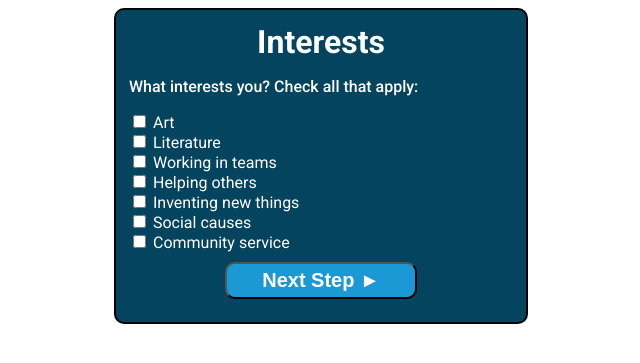
After one commit to michaelpri10/collegecalculator, a Flask app: page /cse30246/collegecalculator/search_majors in a window 1280 px wide. The commit adds this page. Shown: the top 363 px of the page, without its empty margins (319-959 px from the left). Run offline with Flask 2, Linux system fonts and the light colour scheme; some libraries are stand-ins or nearby versions.

Commit message:
majors quiz started

```diff
--- a/app.py
+++ b/app.py
@@ -120,7 +120,6 @@ def user_settings():
                                 mysql.connection.commit()
                                 cur.close()
                         return 'Account Deleted.'
-
         return render_template("user_settings.html", username=session["username"])
 
 """
@@ -153,21 +152,30 @@ def find_colleges():
 
 @app.route(path + "/colleges/<int:id>", methods=["GET"])
 def college_info(id):
-    info_query, majors_query = get_college(id)
-    cur = mysql.connection.cursor()
-    cur.execute(info_query)
-    data = cur.fetchall()
-    if len(data):
-        info = data[0]
-        cur.execute(majors_query)
-        majors = [major[0].strip().replace('"', '') for major in cur.fetchall()]
-        university = University(*info)
-        return render_template("college.html", uni=university, majors=majors)
-    else:
-        return redirect(url_for("find_colleges"))
+	info_query, majors_query = get_college(id)
+	cur = mysql.connection.cursor()
+	cur.execute(info_query)
+	data = cur.fetchall()
+	if len(data):
+		info = data[0]
+		cur.execute(majors_query)
+		majors = [major[0].strip().replace('"', '') for major in cur.fetchall()]
+		university = University(*info)
+		return render_template("college.html", uni=university, majors=majors)
+	else:
+		return redirect(url_for("find_colleges"))
+
+#find majors
+@app.route(path+ "/search_majors", methods=["GET","POST"])
+def find_majors():
+	if request.method == "POST":
+		parameters = request.form
+		return render_template('results_majors.html')
+	return render_template("user_form_majors.html")
 
 
 """
+
 @app.route(path + "/results")
 def results():
     columns = session['columns']
--- /dev/null
+++ b/static/js/main_majors.js
@@ -0,0 +1,20 @@
+$(document).ready(function() {
+
+    var interests_step = document.querySelector("#interests-step");
+	var strengths_step = document.querySelector("#strengths-step");
+
+    var interests_button = document.querySelector("#interests-button");
+    var strengths_button = document.querySelector("#strengths-button");
+
+    interests_button.addEventListener("click", function() {
+        interests_step.style.display = "none";
+        strengths_step.style.display = "flex";
+    });
+
+	checkboxes = document.getElementsByName('interests');
+	  for(var i=0, n=checkboxes.length;i<n;i++) {
+		      checkboxes[i].checked = source.checked;
+	  }
+
+
+});
--- /dev/null
+++ b/templates/forms/interests.html
@@ -0,0 +1,22 @@
+<p class="field-label">What interests you? Check all that apply:</p>
+<label class="radio-label" for="art">
+    <input type="checkbox" name="art" value="1"> Art
+</label>
+<label class="radio-label" for="literature">
+	<input type="checkbox" name="interests" value="literature" value="1"> Literature
+</label>
+<label class="radio-label" for="teams">
+	<input type="checkbox" name="interests" value="teams" value="1"> Working in teams
+</label>
+<label class="radio-label" for="helping">
+	<input type="checkbox" name="interests" value="helping" value="1"> Helping others
+</label>
+<label class="radio-label" for="inventing">
+	<input type="checkbox" name="interests" value="inventing" value="1"> Inventing new things
+</label>
+<label class="radio-label" for="social">
+	<input type="checkbox" name="interests" value="social" value="1"> Social causes
+</label>
+<label class="radio-label" for="service">
+	<input type="checkbox" name="interests" value="service" value="1"> Community service
+</label>
--- /dev/null
+++ b/templates/forms/strengths.html
@@ -0,0 +1,31 @@
+<p class="field-label">What are your strengths? Check all that apply:</p>
+<label class="radio-label" for="math">
+    <input type="checkbox" name="math" value="1"> Math
+</label>
+<label class="radio-label" for="science">
+	<input type="checkbox" name="science" value="1"> Science
+</label>
+<label class="radio-label" for="reading">
+	<input type="checkbox" name="reading" value="1"> Reading
+</label>
+<label class="radio-label" for="collaboration">
+	<input type="checkbox" name="collaboration" value="1"> Collaboration
+</label>
+<label class="radio-label" for="leadership">
+	<input type="checkbox" name="leadership" value="1"> Leadership
+</label>
+<label class="radio-label" for="opinion">
+	<input type="checkbox" name="opinion" value="1"> Speaking your opinion
+</label>
+<label class="radio-label" for="creativity">
+	<input type="checkbox" name="creativity" value="1"> Creativity
+</label>
+<label class="radio-label" for="writing">
+	<input type="checkbox" name="writing" value="1"> Writing
+</label>
+<label class="radio-label" for="persuasion">
+	<input type="checkbox" name="persuasion" value="1"> Persuasion
+</label>
+<label class="radio-label" for="empathy">
+	<input type="checkbox" name="empathy" value="1"> Empathy
+</label>
--- a/templates/login.html
+++ b/templates/login.html
@@ -2,7 +2,7 @@
 <html>
 <head>
 	<title>College Calculator</title>
-	<link rel="stylesheet" href="login.css">
+	<link rel="stylesheet" href="{{ url_for('static', filename='css/login.css') }}">
 </head>
 <body>
 <div class="logo">
--- /dev/null
+++ b/templates/user_form_majors.html
@@ -0,0 +1,39 @@
+<!DOCTYPE html>
+<html>
+<head>
+    <title>Majors</title>
+
+    <link href="https://cdn.jsdelivr.net/npm/select2@4.1.0-rc.0/dist/css/select2.min.css" rel="stylesheet" />
+    <link rel="preconnect" href="https://fonts.googleapis.com">
+    <link rel="preconnect" href="https://fonts.gstatic.com" crossorigin>
+    <link href="https://fonts.googleapis.com/css2?family=Roboto:wght@300;400;500;700&display=swap" rel="stylesheet">
+    <link rel="stylesheet" type="text/css" href="{{ url_for('static', filename='css/main.css') }}">
+
+    <script src="https://code.jquery.com/jquery-3.6.0.min.js"></script>
+    <script src="https://cdn.jsdelivr.net/npm/select2@4.1.0-rc.0/dist/js/select2.min.js"></script>
+</head>
+<body>
+
+<form method="post" class="user-form">
+	<div class="form-step" id="interests-step" style="display:flex;">
+        <div class="step-heading">Interests</div>
+        {% include 'forms/interests.html' %}
+		<button type="button" class="next-button" id="interests-button">
+            Next Step ►
+        </button>
+    </div>
+
+	<div class="form-step" id="strengths-step" style="display:none;">
+		<div class="step-heading">
+			<div id="majors-back" class="back-button">↩</div>
+			Strengths
+		</div>
+		{% include 'forms/strengths.html' %}
+        <button type="submit" class="next-button" id="strengths-button">
+            Submit
+        </button>
+	</div>
+</form>
+
+<script src="{{ url_for('static', filename='js/main_majors.js') }}"></script>
+</body>
```
Also changed, not shown: templates/results_majors.html (added, +12 -0 lines).
